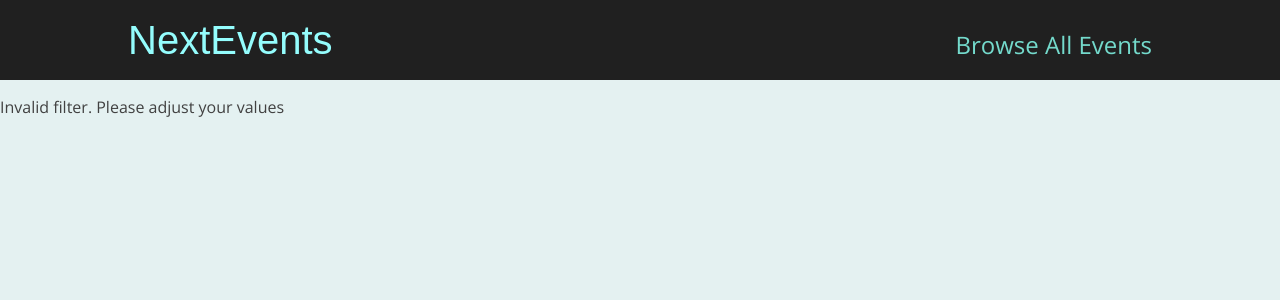
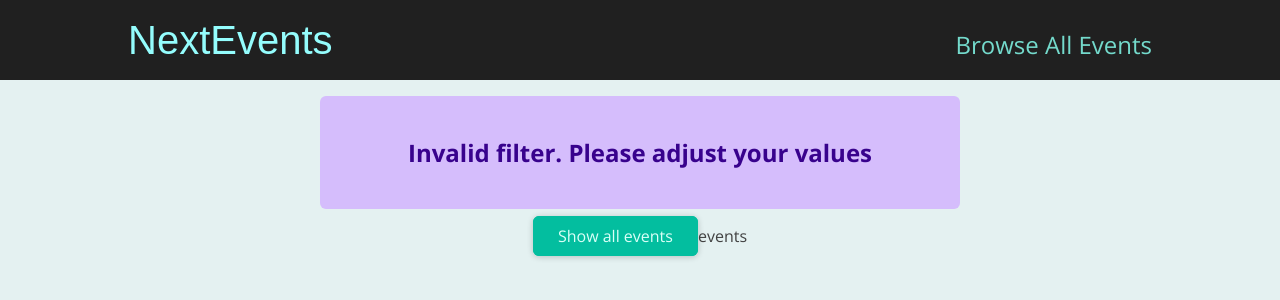
Before and after one commit to matovu-farid/events, a Next.js app: page /events/e2 in a window 1280 px wide. Shown: the top 300 px of the page. Built offline with nearby package versions, Linux system fonts and the light colour scheme.

Commit message:
Add final toucheds styling

```diff
--- /dev/null
+++ b/components/events/event-error.js
@@ -0,0 +1,21 @@
+import React from 'react'
+import Button from '../ui/Button'
+import ErrorAlert from '../ui/error-alert'
+
+const EventError = ({text}) => {
+  return (
+    <>
+    <ErrorAlert>
+
+      <p >{text}</p>
+    </ErrorAlert>
+    <div className="center">
+
+    <Button link='events'>Show all events</Button>
+    </div>
+  </>
+  )
+
+}
+
+export default EventError
--- /dev/null
+++ b/components/events/results-title.js
@@ -0,0 +1,21 @@
+
+import Button from '../ui/Button';
+import classes from './results-title.module.css';
+
+function ResultsTitle(props) {
+  const { date } = props;
+
+  const humanReadableDate = new Date(date).toLocaleDateString('en-US', {
+    month: 'long',
+    year: 'numeric',
+  });
+
+  return (
+    <section className={classes.title}>
+      <h1>Events in {humanReadableDate}</h1>
+      <Button link='/events'>Show all events</Button>
+    </section>
+  );
+}
+
+export default ResultsTitle;
--- /dev/null
+++ b/components/events/results-title.module.css
@@ -0,0 +1,6 @@
+.title {
+  margin: 2rem auto;
+  width: 90%;
+  max-width: 40rem;
+  text-align: center;
+}
--- /dev/null
+++ b/components/ui/error-alert.js
@@ -0,0 +1,7 @@
+import classes from './error-alert.module.css';
+
+function ErrorAlert(props) {
+  return <div className={classes.alert}>{props.children}</div>;
+}
+
+export default ErrorAlert;
--- /dev/null
+++ b/components/ui/error-alert.module.css
@@ -0,0 +1,12 @@
+.alert {
+  margin: 1rem auto;
+  padding: 1rem 2rem;
+  width: 90%;
+  max-width: 40rem;
+  background-color: #d5bdfc;
+  color: #38028d;
+  font-weight: bold;
+  font-size: 1.5rem;
+  text-align: center;
+  border-radius: 6px;
+}
--- a/pages/events/[...slug].js
+++ b/pages/events/[...slug].js
@@ -1,14 +1,16 @@
 import { useRouter } from "next/router";
 import React from "react";
+import EventError from "../../components/events/event-error";
 import EventList from "../../components/events/EventList";
+import ResultsTitle from "../../components/events/results-title";
 import { getFilteredEvents } from "../../dummy_data";
 
 const FilteredEvents = () => {
   const {
-    query: {
-      slug: [year, month],
-    },
+    query: { slug },
   } = useRouter();
+  if (!slug) return <p>Loading</p>;
+  const [year, month] = slug;
   const numYear = +year;
   const numMonth = +month;
   if (
@@ -19,19 +21,23 @@
     numMonth < 1 ||
     numMonth > 12
   ) {
-    return <p>Invalid filter. Please adjust your values</p>;
+    return <EventError text='Invalid filter. Please adjust your values'></EventError>;
   }
-  const filteredEvents = getFilteredEvents({year:numYear,month:numMonth});
-  if(filteredEvents.length === 0){
-    return <p className="center">No events found for the chosen filter</p>
+  const filteredEvents = getFilteredEvents({ year: numYear, month: numMonth });
+  if (filteredEvents.length === 0) {
+    return (
+      <EventError text="No events found for the chosen filter"/>
+    );
   }
   if (!filteredEvents) {
     return <p className="center">Loading</p>;
   }
+  const date = new Date(numYear, numMonth - 1);
   return (
-    <div>
+    <>
+      <ResultsTitle date={date} />
       <EventList events={filteredEvents} />
-    </div>
+    </>
   );
 };
 
```
Also changed, not shown: pages/events/[id].js (+23 -13 lines).
